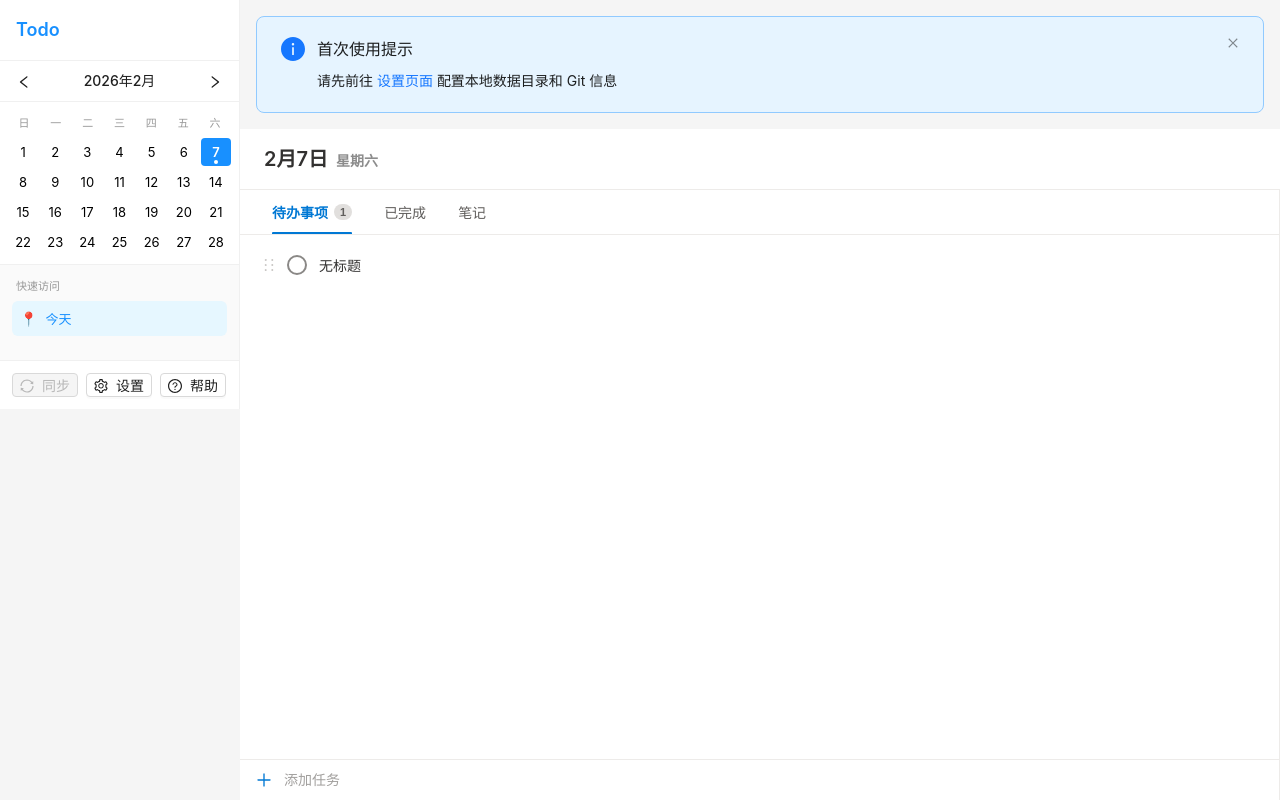
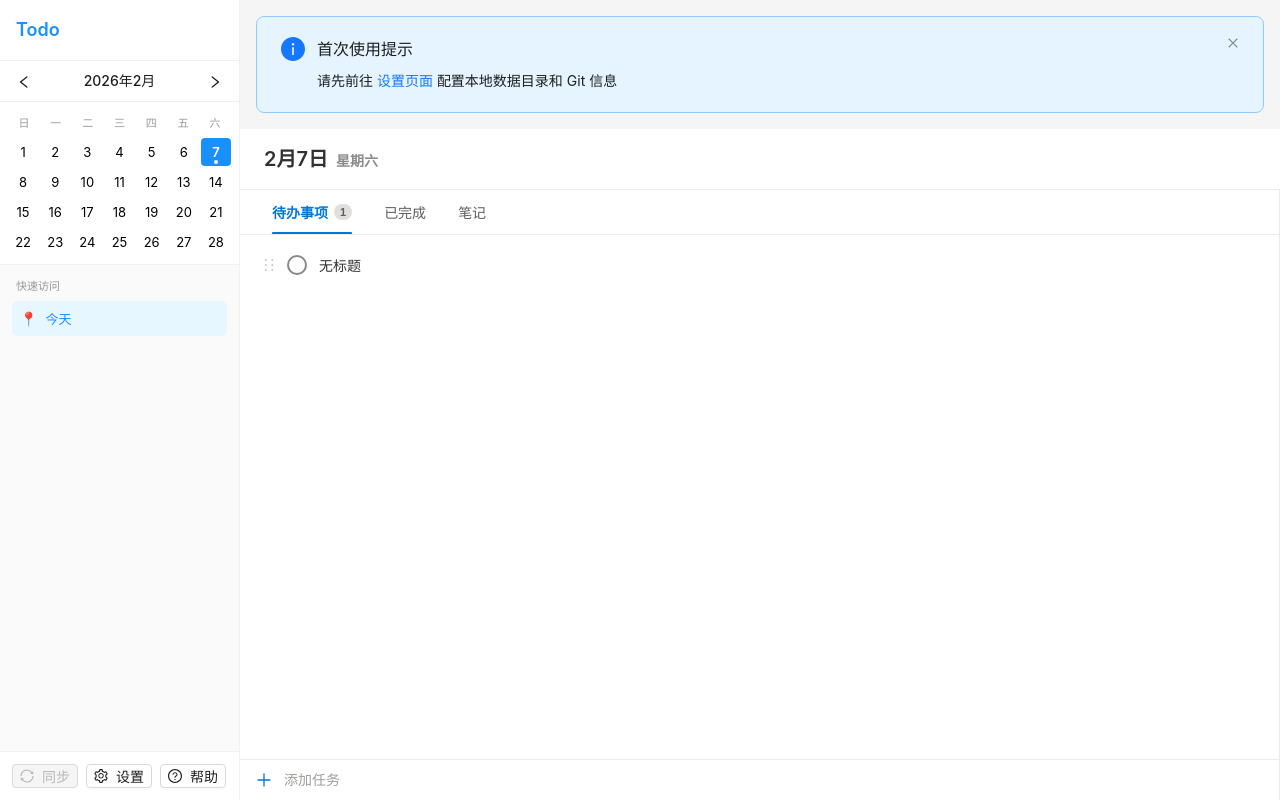
Before and after one commit to en-o/todoDesktop, a React (Vite) app: page /day/2026-02-07 in a window 1280 px wide. Built offline with nearby package versions, Linux system fonts and the light colour scheme.

Commit message:
数据太多溢出的问题

```diff
--- a/src/components/Layout.css
+++ b/src/components/Layout.css
@@ -1,7 +1,8 @@
 .app-layout {
   display: flex;
-  min-height: 100vh;
+  height: 100vh;
   background: #f5f5f5;
+  overflow: hidden;
 }
 
 .main-content {
@@ -9,6 +10,7 @@
   display: flex;
   flex-direction: column;
   overflow: hidden;
+  min-width: 0;
 }
 
 .settings-layout {
```
